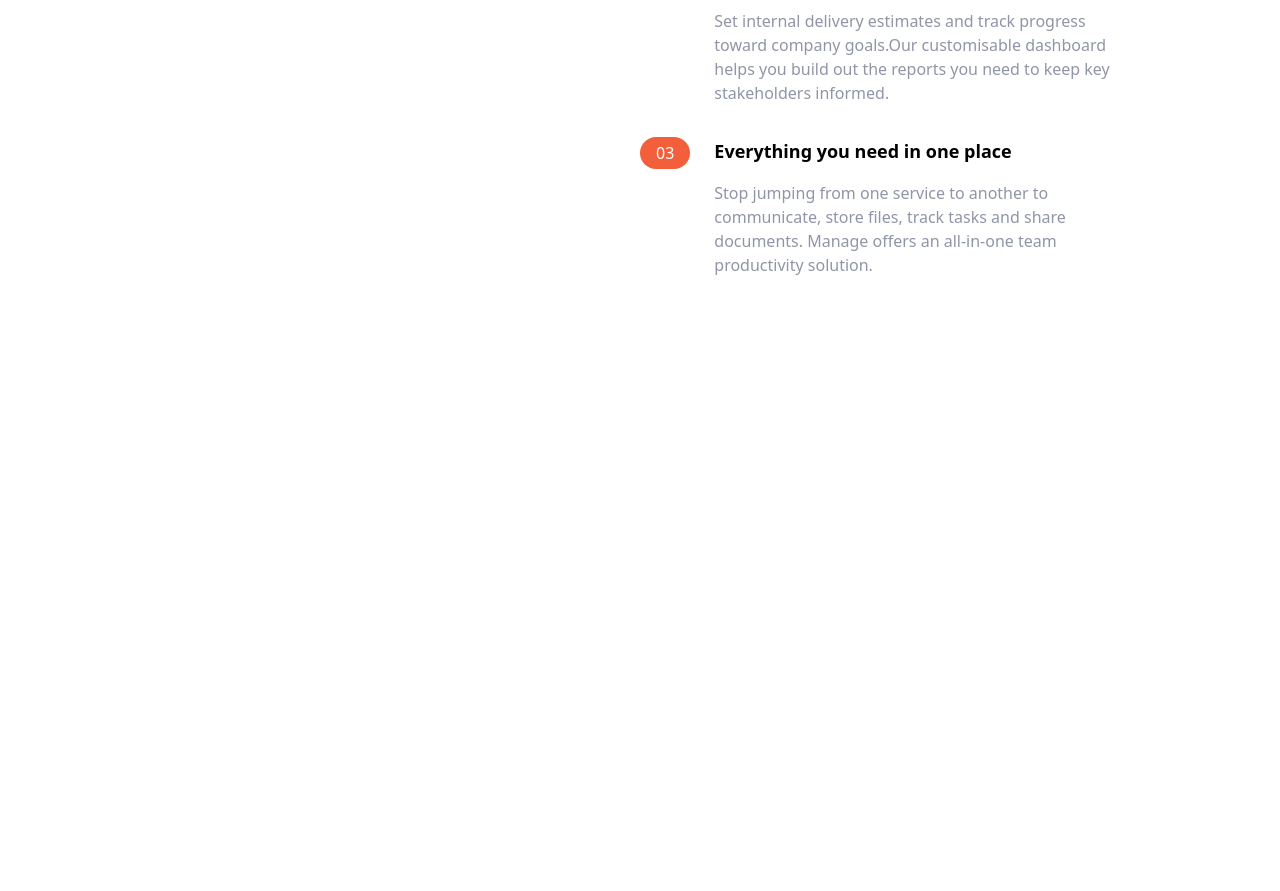
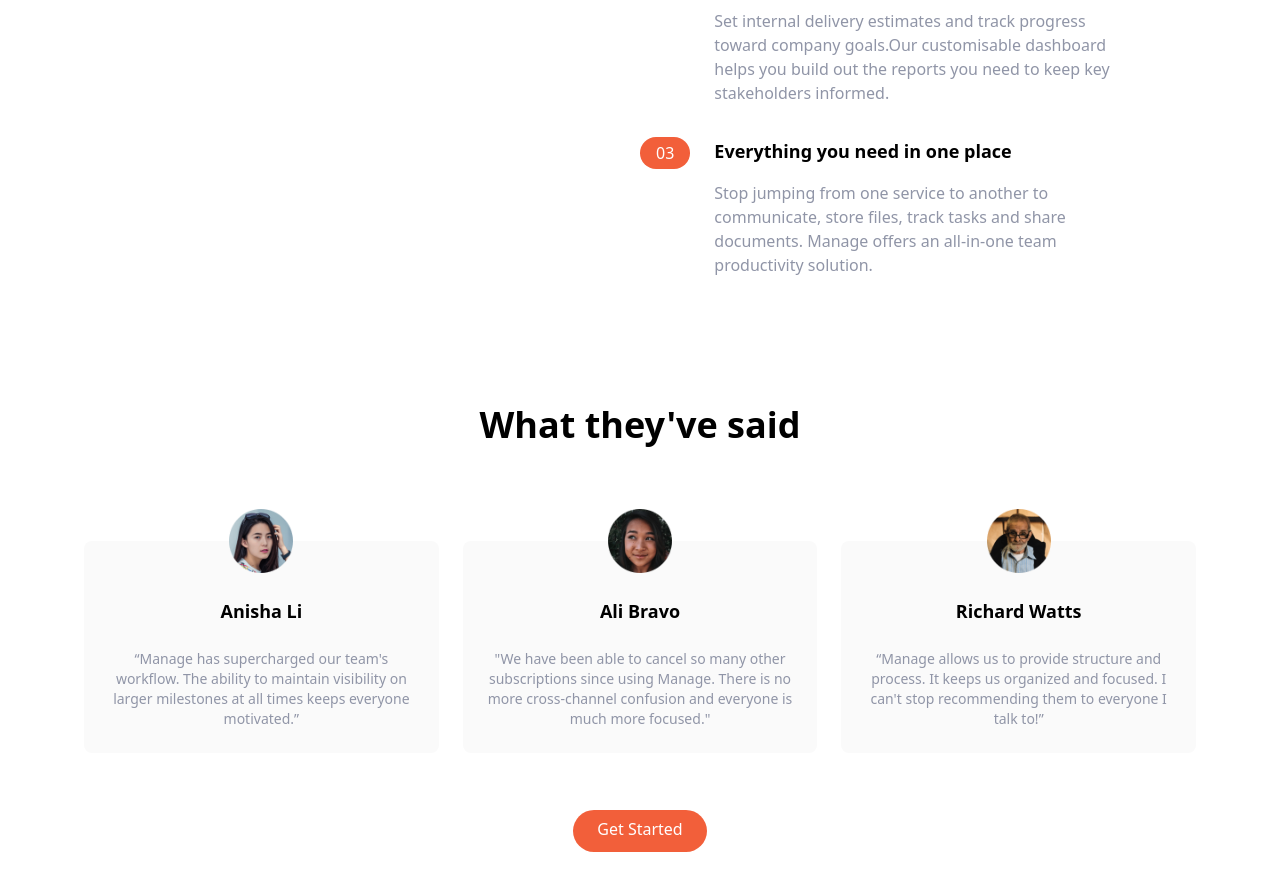
Before and after one commit to gorg1ev/manage-landing-page, a website: page index.html in a window 1280 px wide. Shown: the part 863-1754 px from the top of the page. Before the commit the page ends 1140 px from the top, so only its background shows below. Drawn offline with Linux system fonts and the light colour scheme.

Commit message:
add testimonial section and fix button hover on hero section

```diff
--- a/index.html
+++ b/index.html
@@ -55,7 +55,7 @@
                <div class="flex justify-center md:justify-start">
                   <a
                      href="#"
-                     class="@apply p-3 px-6 pt-2 text-white bg-brightRed rounded-full baseline hover:bg-brightRedLight;"
+                     class="@apply p-3 px-6 pt-2 text-white bg-brightRed rounded-full baseline hover:bg-brightRedLight"
                      >Get Started</a
                   >
                </div>
@@ -183,5 +183,73 @@
             </div>
          </div>
       </section>
+
+      <!-- Testimonials  -->
+      <section id="testimonials">
+         <!-- Container to heading and testimonials block  -->
+         <div class="max-w-6xl px-5 mx-auto mt-32 text-center">
+            <!-- Heading  -->
+            <h2 class="text-4xl font-bold text-center">What they've said</h2>
+            <!-- Testimonials Container -->
+            <div class="flex flex-col mt-24 md:flex-row md:space-x-6">
+               <!-- Testimonial 1  -->
+               <div
+                  class="flex flex-col items-center p-6 space-y-6 rounded-lg bg-veryLightGray md:w-1/3"
+               >
+                  <img
+                     src="images/avatar-anisha.png"
+                     alt="Avatar"
+                     class="w-16 -mt-14"
+                  />
+                  <h5 class="text-lg font-bold">Anisha Li</h5>
+                  <p class="text-sm text-darkGrayishBlue">
+                     “Manage has supercharged our team's workflow. The ability
+                     to maintain visibility on larger milestones at all times
+                     keeps everyone motivated.”
+                  </p>
+               </div>
+               <!-- Testimonial 2  -->
+               <div
+                  class="hidden flex-col items-center p-6 space-y-6 rounded-lg bg-veryLightGray md:flex md:w-1/3"
+               >
+                  <img
+                     src="images/avatar-ali.png"
+                     alt="Avatar"
+                     class="w-16 -mt-14"
+                  />
+                  <h5 class="text-lg font-bold">Ali Bravo</h5>
+                  <p class="text-sm text-darkGrayishBlue">
+                     "We have been able to cancel so many other subscriptions
+                     since using Manage. There is no more cross-channel
+                     confusion and everyone is much more focused."
+                  </p>
+               </div>
+               <!-- Testimonial 3  -->
+               <div
+                  class="hidden flex-col items-center p-6 space-y-6 rounded-lg bg-veryLightGray md:flex md:w-1/3"
+               >
+                  <img
+                     src="images/avatar-richard.png"
+                     alt="Avatar"
+                     class="w-16 -mt-14"
+                  />
+                  <h5 class="text-lg font-bold">Richard Watts</h5>
+                  <p class="text-sm text-darkGrayishBlue">
+                     “Manage allows us to provide structure and process. It
+                     keeps us organized and focused. I can't stop recommending
+                     them to everyone I talk to!”
+                  </p>
+               </div>
+            </div>
+            <!-- Button  -->
+            <div class="my-16">
+               <a
+                  href="#"
+                  class="p-3 px-6 pt-2 text-white bg-brightRed rounded-full baseline hover:bg-brightRedLight"
+                  >Get Started</a
+               >
+            </div>
+         </div>
+      </section>
    </body>
 </html>
```
Also changed, not shown: css/main.css.
